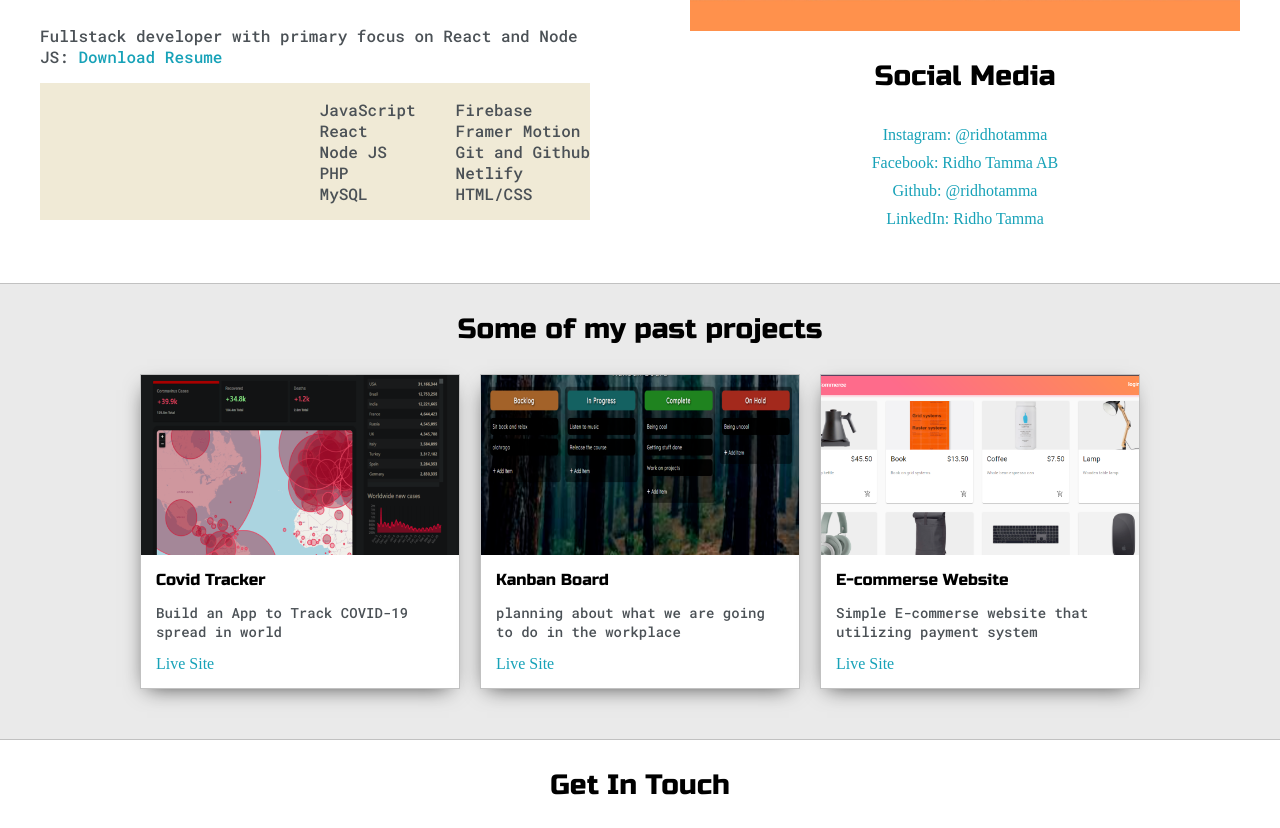
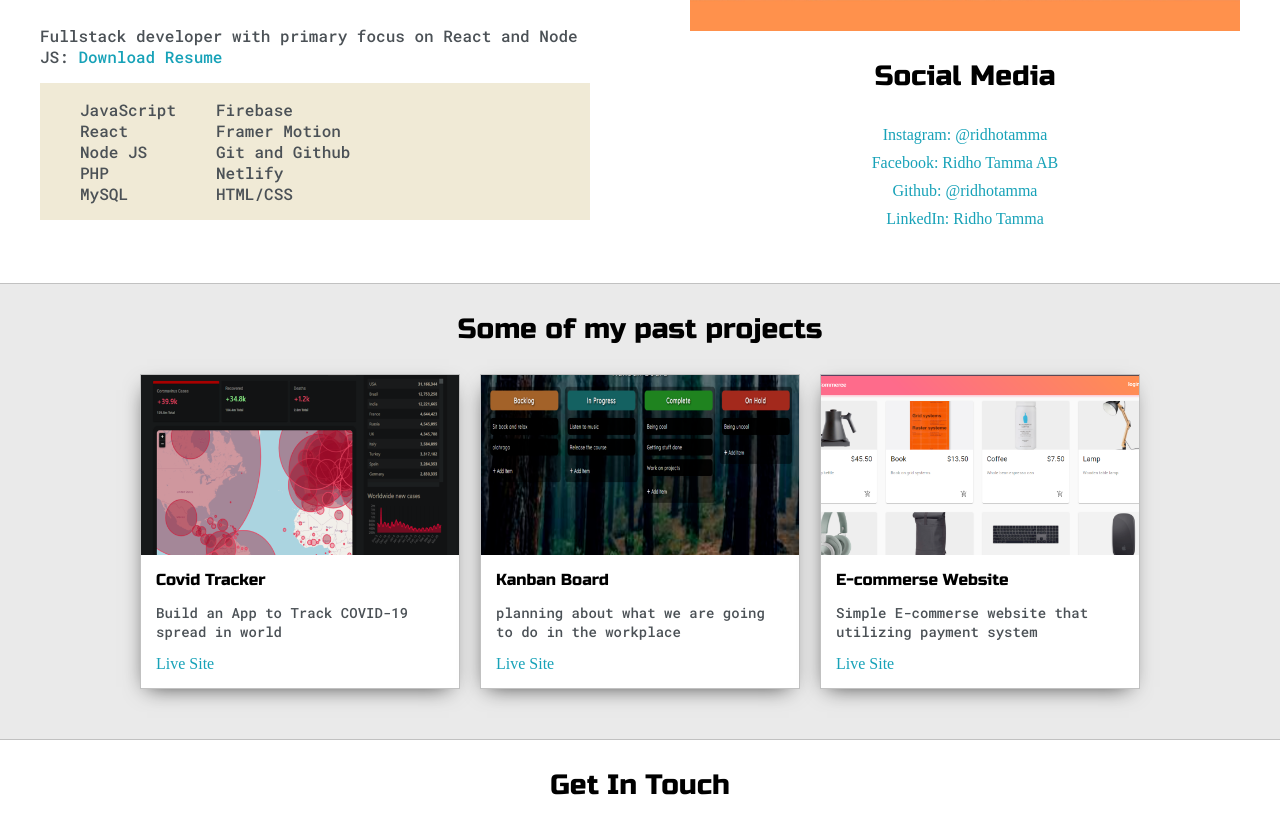
Before and after one commit to ridhotamma/ridhotamma.github.io, a plain HTML site: page index.html in a window 1280 px wide. Shown: the part 1009-1837 px from the top of the page. Drawn offline with Linux system fonts and the light colour scheme.

Commit message:
Update default.css
fix minor css bug

```diff
--- a/default.css
+++ b/default.css
@@ -297,7 +297,6 @@ h6 {
 
 #skills {
   display: flex;
-  justify-content: end;
   background-color: var(--previewShadow);
 }
 
```
